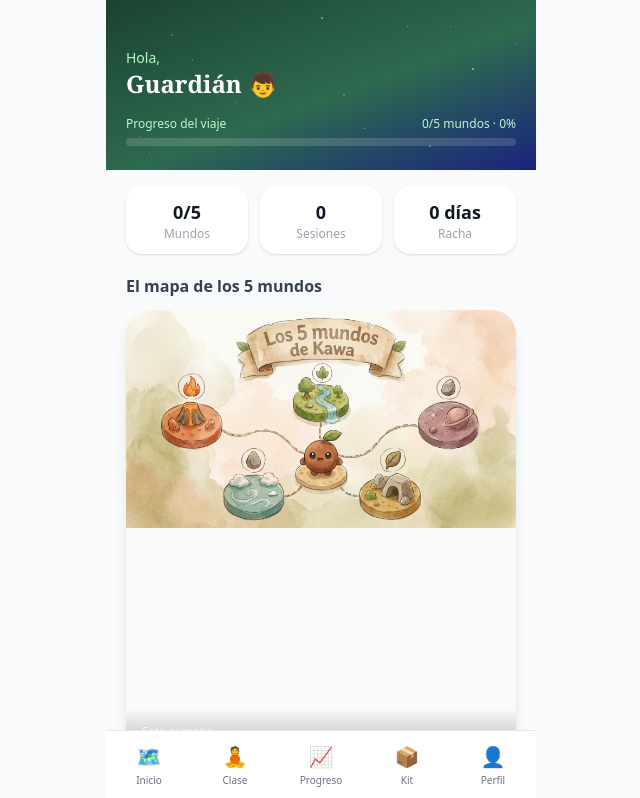
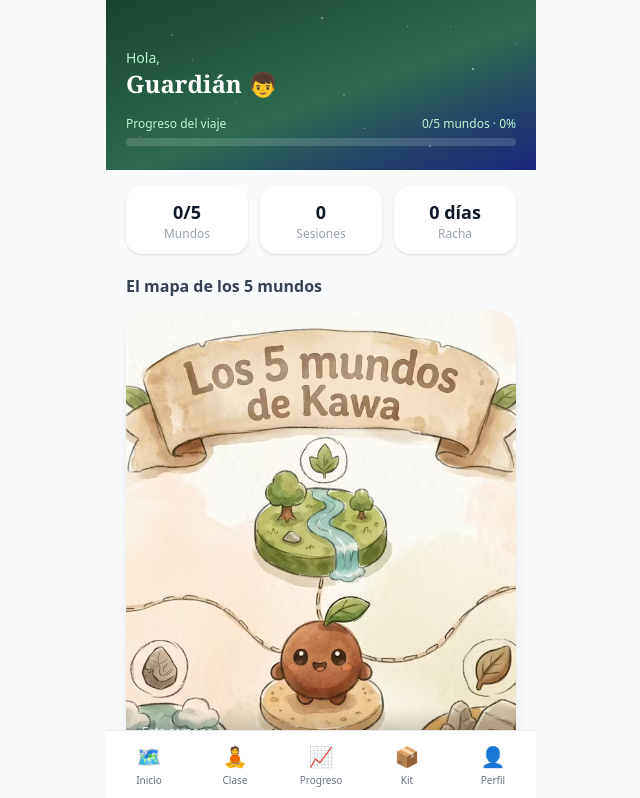
Before and after one commit to kawayogakids420/kawa-app, a Next.js app: page /home in a window 1280 px wide. Shown: the top 798 px of the page, without its empty margins (319-959 px from the left). Built offline with nearby package versions, Linux system fonts and the light colour scheme.

Commit message:
Fix mapa imagen completa

```diff
--- a/src/app/home/page.tsx
+++ b/src/app/home/page.tsx
@@ -121,14 +121,14 @@ export default function HomePage() {
 
         <div
           className="relative w-full rounded-3xl overflow-hidden shadow-lg cursor-pointer"
-          style={{ aspectRatio: '1086/1448', maxHeight: 600 }}
+          style={{ aspectRatio: '1086/1448' }}
           onClick={() => router.push(`/semana/${currentWeek}`)}>
 
           <Image
             src="/images/mapa.png"
             alt="Mapa de los 5 mundos de Kawa"
             fill
-            style={{ objectFit: 'contain', width: '100%', width: '100%', height: 'auto' }}
+            style={{ objectFit: 'cover', objectPosition: 'top' }}
             priority />
 
           {/* Overlay degradado abajo */}
```
